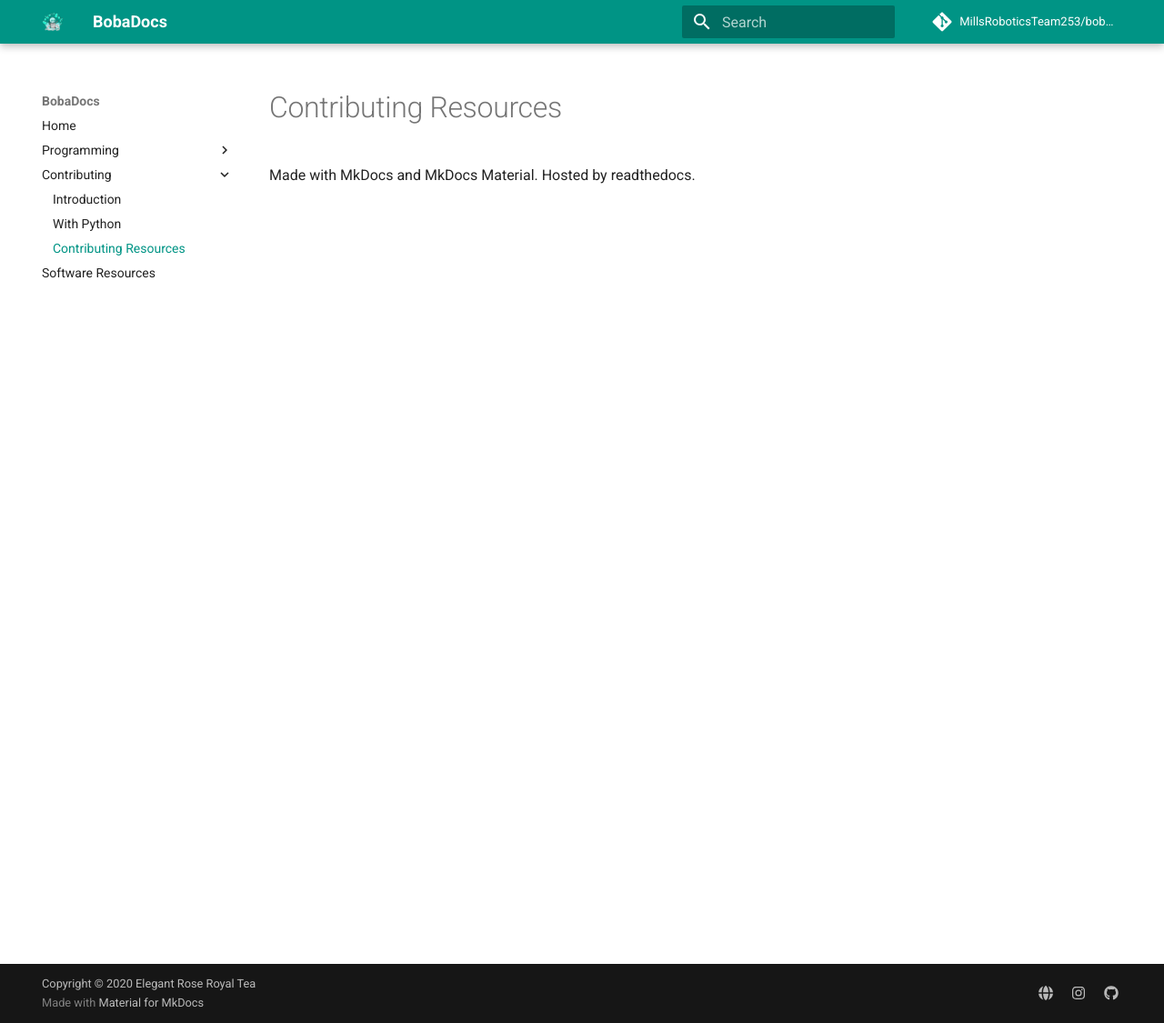
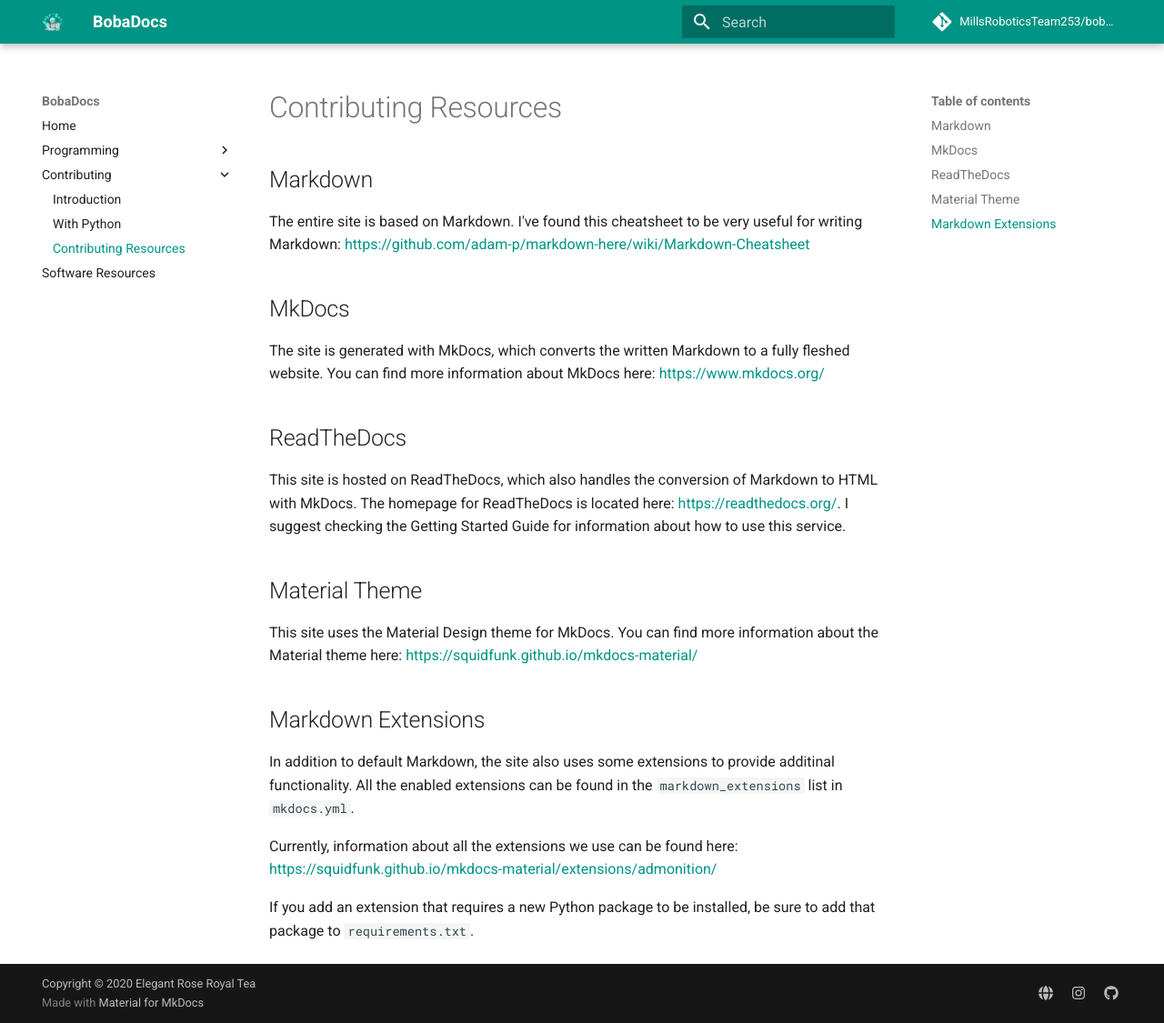
Before and after one commit to bobabots253/bobadocs, an MkDocs documentation site: the page built from docs/contributing/contresources.md, in a window 1280 px wide and 1125 px high. Shown: the whole window at 91% size. Built offline with MkDocs 1.6.1 and Material for MkDocs 9.7.7, drawn with Linux system fonts in a browser that asks for light colours; comment, search, counter and statistics services are not loaded.

Commit message:
Update contresources.md

```diff
--- a/docs/contributing/contresources.md
+++ b/docs/contributing/contresources.md
@@ -1,3 +1,20 @@
 # Contributing Resources
 
-Made with MkDocs and MkDocs Material. Hosted by readthedocs.
+## Markdown
+The entire site is based on Markdown. I've found this cheatsheet to be very useful for writing Markdown: <https://github.com/adam-p/markdown-here/wiki/Markdown-Cheatsheet>
+
+## MkDocs
+The site is generated with MkDocs, which converts the written Markdown to a fully fleshed website. You can find more information about MkDocs here: <https://www.mkdocs.org/>
+
+## ReadTheDocs
+This site is hosted on ReadTheDocs, which also handles the conversion of Markdown to HTML with MkDocs. The homepage for ReadTheDocs is located here: <https://readthedocs.org/>. I suggest checking the Getting Started Guide for information about how to use this service.
+
+## Material Theme
+This site uses the Material Design theme for MkDocs. You can find more information about the Material theme here: <https://squidfunk.github.io/mkdocs-material/>
+
+## Markdown Extensions
+In addition to default Markdown, the site also uses some extensions to provide additinal functionality. All the enabled extensions can be found in the `markdown_extensions` list in `mkdocs.yml`.
+
+Currently, information about all the extensions we use can be found here: <https://squidfunk.github.io/mkdocs-material/extensions/admonition/>
+
+If you add an extension that requires a new Python package to be installed, be sure to add that package to `requirements.txt`.
```
